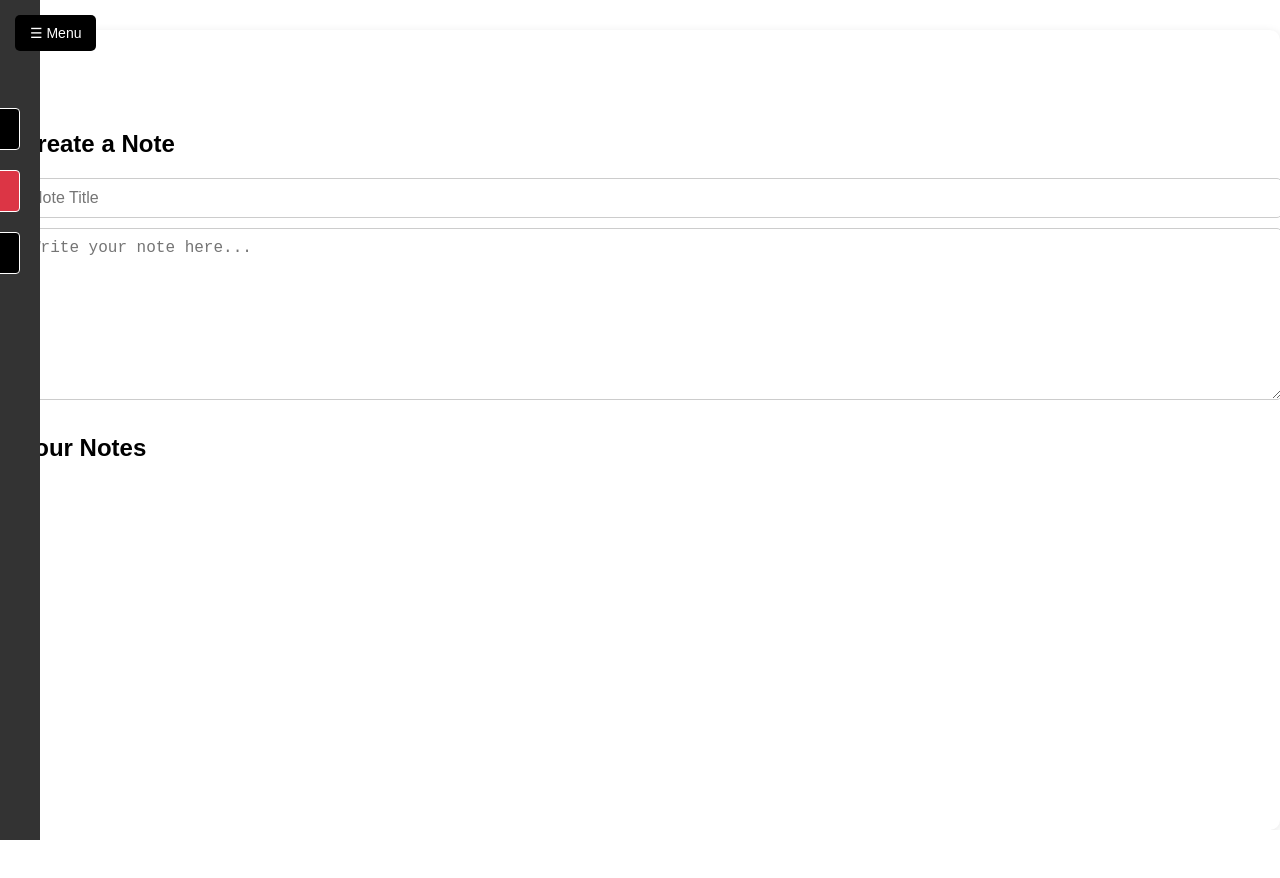
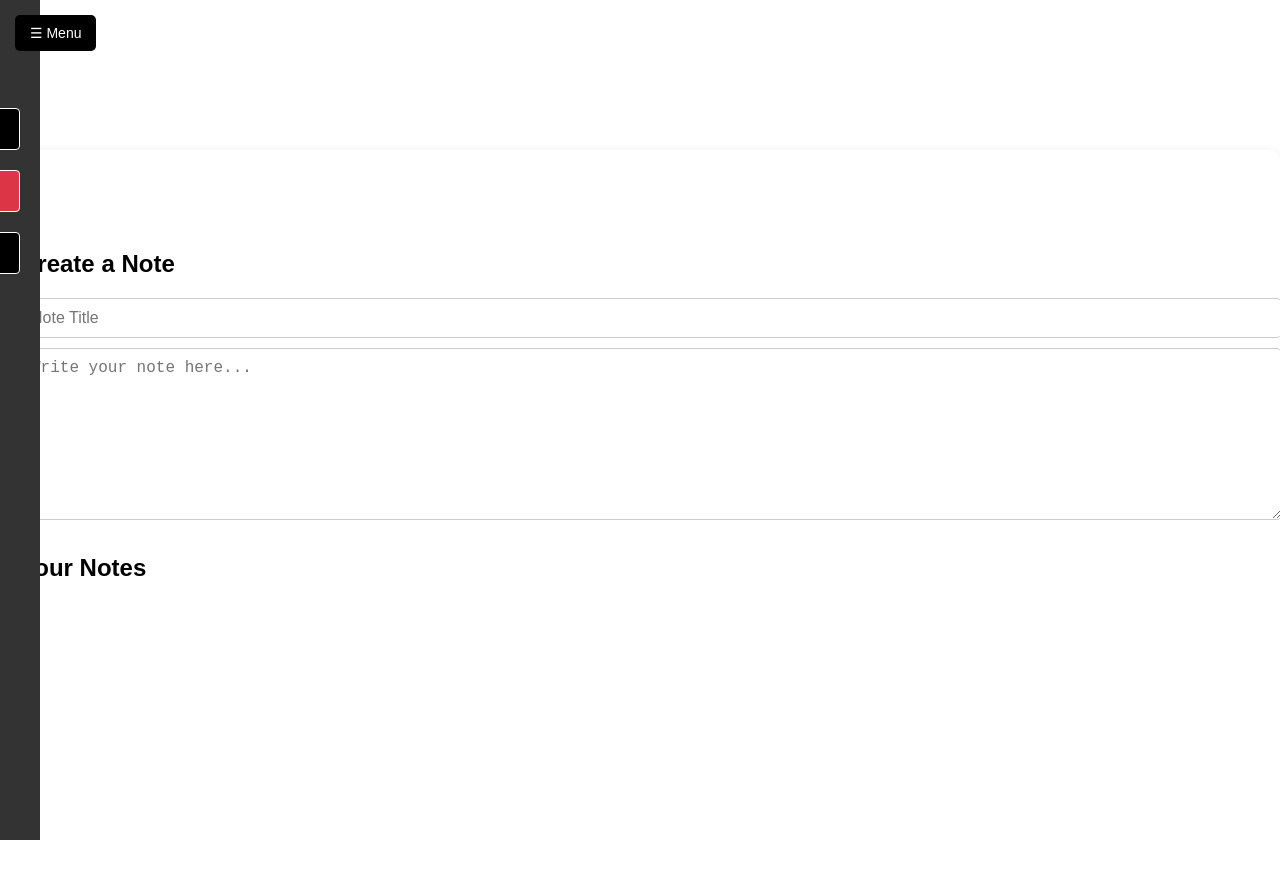
Before and after one commit to Arkoto-Tech/notesios, a plain HTML site: page index.html in a window 1280 px wide. Before the commit the page ends 830 px from the top, so only its background shows below. Drawn offline with Linux system fonts and the light colour scheme.

Commit message:
styles.css

```diff
--- a/styles.css
+++ b/styles.css
@@ -99,7 +99,7 @@ body.dark-mode {
     border-radius: 10px;
     overflow: hidden;
     transition: background-color 0.3s;
-    margin-top: 60px; /* Add margin-top to shift container down */
+    margin-top: 300px; /* Add margin-top to shift container down */
 }
 
 .container.light-mode {
```
